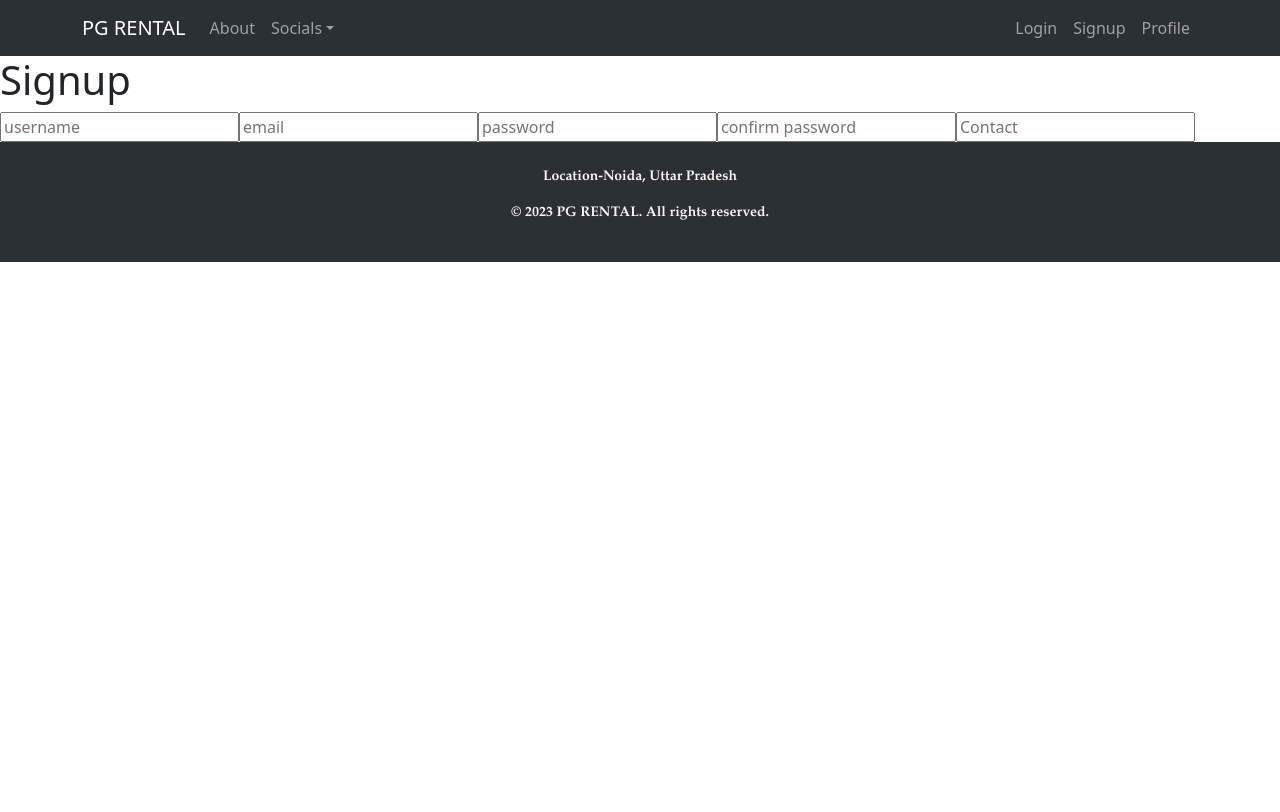
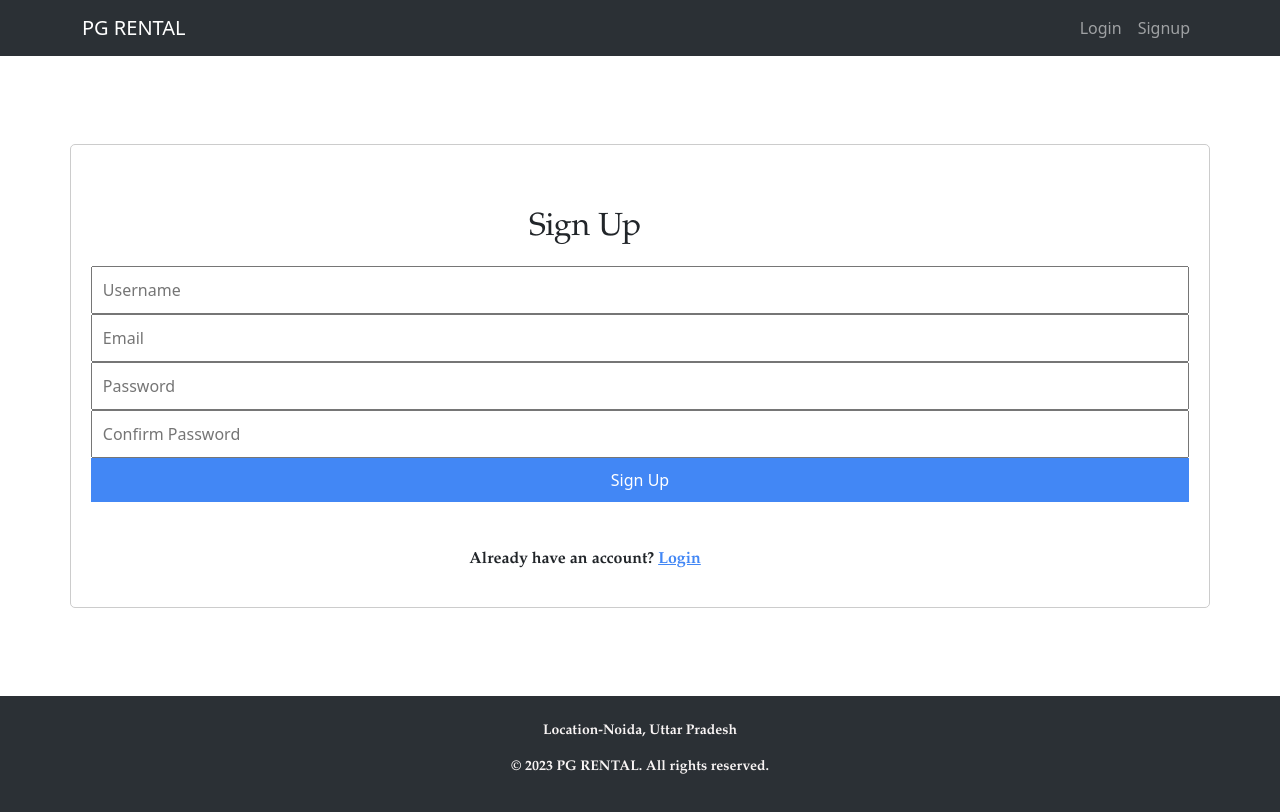
Before and after one commit to devesh-mishra13/pgrental, a React (Create React App) app: page /signup in a window 1280 px wide. Shown: the top 812 px of the page. Built offline with nearby package versions, Linux system fonts and the light colour scheme.

Commit message:
signup and login components updated

```diff
--- a/src/components/Header.js
+++ b/src/components/Header.js
@@ -12,8 +12,8 @@
           <Navbar.Brand><Link className='no-shine' to={'/'}>PG RENTAL</Link></Navbar.Brand>
           <Navbar.Toggle aria-controls="responsive-navbar-nav" />
           <Navbar.Collapse id="responsive-navbar-nav">
-            <Nav className="me-auto">
-              <Nav.Link href="#features">About</Nav.Link>
+             <Nav className="me-auto">
+              {/*<Nav.Link href="#features">About</Nav.Link>
               <NavDropdown title="Socials" id="collasible-nav-dropdown">
                 <NavDropdown.Item href="#action/3.1">Github</NavDropdown.Item>
                 <NavDropdown.Item href="#action/3.2">
@@ -24,14 +24,11 @@
                 <NavDropdown.Item href="#action/3.4">
                   WhatsApp
                 </NavDropdown.Item>
-              </NavDropdown>
+    </NavDropdown>*/}
             </Nav>
             <Nav>
-            <Nav.Link eventKey={2}><Link className='no-shine' to={'/login'}>Login</Link></Nav.Link>
+            <Nav.Link eventKey={2}><Link className='no-shine mr-auto' to={'/login'}>Login</Link></Nav.Link>
               <Nav.Link eventKey={2}><Link className='no-shine' to={'/signup'}>Signup</Link></Nav.Link>
-              <Nav.Link eventKey={2} href="#Profile">
-                Profile
-              </Nav.Link>
             </Nav>
           </Navbar.Collapse>
         </Container>
--- a/src/components/Login.css
+++ b/src/components/Login.css
@@ -0,0 +1,40 @@
+.login-container {
+    display: grid;
+    place-items: center;
+    height: 80vh;
+  }
+
+  .form-container {
+    display: grid;
+    gap: 10px;
+    padding: 20px;
+    border: 1px solid #ccc;
+    border-radius: 5px;
+    text-align: center;
+  }
+
+  h2 {
+    margin: 0;
+  }
+
+  input[type="text"],
+  input[type="password"],
+  .but1 {
+    width: 100%;
+    padding: 10px;
+  }
+
+  .but1 {
+    background-color: #4287f5;
+    color: white;
+    border: none;
+    cursor: pointer;
+  }
+
+  .signup-link {
+    margin-top: 10px;
+  }
+
+  .signup-link a {
+    color: #4287f5;
+  }
--- a/src/components/Login.js
+++ b/src/components/Login.js
@@ -1,11 +1,19 @@
 import './Login.css'
+import { Link } from 'react-router-dom';
 
 export default function Login(){
     return(
-        <div>
-            <h1>Login</h1>
-            <input placeholder='username'></input>
-            <input placeholder='password'></input>
+        <div class="login-container">
+            <div class="form-container">
+                <h2>Login</h2>
+                <form>
+                    <input type="text" placeholder="Username" />
+                    <input type="password" placeholder="Password" />
+                    <button className='but1' type="submit">Login</button>
+                </form>
+                <p class="signup-link">Don't have an account? <Link to={'/signup'}>Signup</Link></p>
+            </div>
         </div>
+
     );
 }
--- a/src/components/Signup.css
+++ b/src/components/Signup.css
@@ -0,0 +1,41 @@
+.signup-container {
+    display: grid;
+    place-items: center;
+    height: 80vh;
+  }
+
+  .form-container {
+    display: grid;
+    gap: 10px;
+    padding: 20px;
+    border: 1px solid #ccc;
+    border-radius: 5px;
+    text-align: center;
+  }
+
+  h2 {
+    margin: 0;
+  }
+
+  input[type="text"],
+  input[type="email"],
+  input[type="password"],
+  .but1 {
+    width: 100%;
+    padding: 10px;
+  }
+
+  .but1 {
+    background-color: #4287f5;
+    color: white;
+    border: none;
+    cursor: pointer;
+  }
+
+  .login-link {
+    margin-top: 10px;
+  }
+
+  .login-link a {
+    color: #4287f5;
+  }
--- a/src/components/Signup.js
+++ b/src/components/Signup.js
@@ -1,14 +1,21 @@
+import { Link } from 'react-router-dom';
 import './Signup.css'
 
 export default function Signup(){
     return(
-        <div>
-            <h1>Signup</h1>
-            <input placeholder='username'></input>
-            <input placeholder='email'></input>
-            <input placeholder='password'></input>
-            <input placeholder='confirm password'></input>
-            <input placeholder='Contact'></input>
+        <div class="signup-container">
+        <div class="form-container">
+          <h2>Sign Up</h2>
+          <form>
+            <input type="text" placeholder="Username" />
+            <input type="email" placeholder="Email" />
+            <input type="password" placeholder="Password" />
+            <input type="password" placeholder="Confirm Password" />
+            <button className='but1' type="submit">Sign Up</button>
+          </form>
+          <p class="login-link">Already have an account? <Link to={'/login'}>Login</Link></p>
         </div>
+      </div>
+
     );
 }
--- a/src/components/box1.css
+++ b/src/components/box1.css
@@ -21,7 +21,7 @@
     font-weight: bold;
     padding-top: 25px;
 }
-button{
+.but{
     height:10%;
     width:auto;
     border-radius: 20% !important;
@@ -30,7 +30,7 @@
     display: flex;
     align-items: center;
 }
-button:hover{
+.but:hover{
     background-color: aqua;
 }
 @media only screen and (max-width:450px) {
--- a/src/components/card01.js
+++ b/src/components/card01.js
@@ -7,7 +7,7 @@
             <h2>FOR RENTAL</h2>
             <p>Checkout the best house for you and your family</p>
             <div className='buttondiv'>
-            <button><Link className='no-shine' to='/rental'>CLICK HERE!</Link></button>
+            <button className='but'><Link className='no-shine' to='/rental'>CLICK HERE!</Link></button>
             </div>
         </div>
     );
--- a/src/components/card02.js
+++ b/src/components/card02.js
@@ -5,9 +5,9 @@
     return(
         <div className="box1">
             <h2>FOR BUSINESS</h2>
-            <p>Register your house for rent</p>
+            <p>Register your house for rentals</p>
             <div className='buttondiv'>
-            <button><Link className='no-shine' to='/business'>CLICK HERE!</Link></button>
+            <button className='but'><Link className='no-shine' to='/business'>CLICK HERE!</Link></button>
             </div>
         </div>
     );
```
